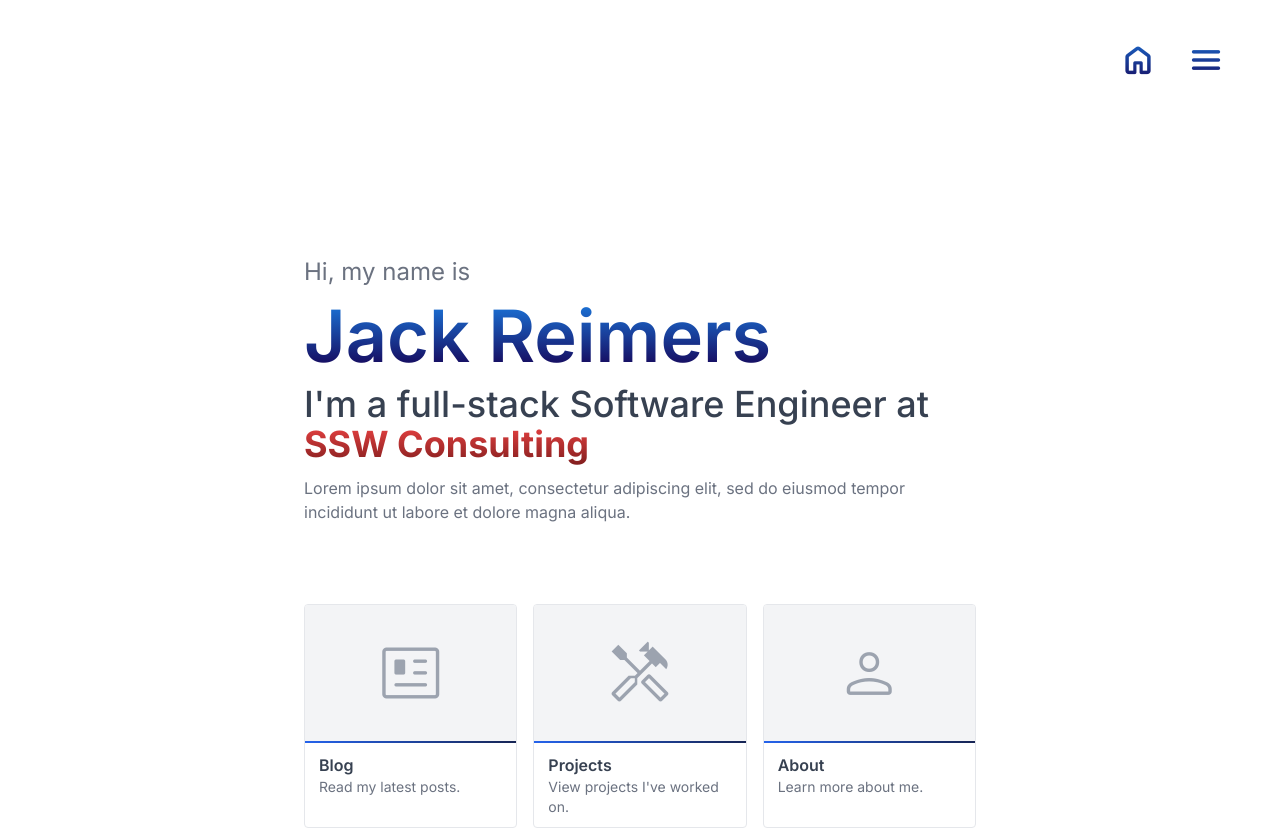
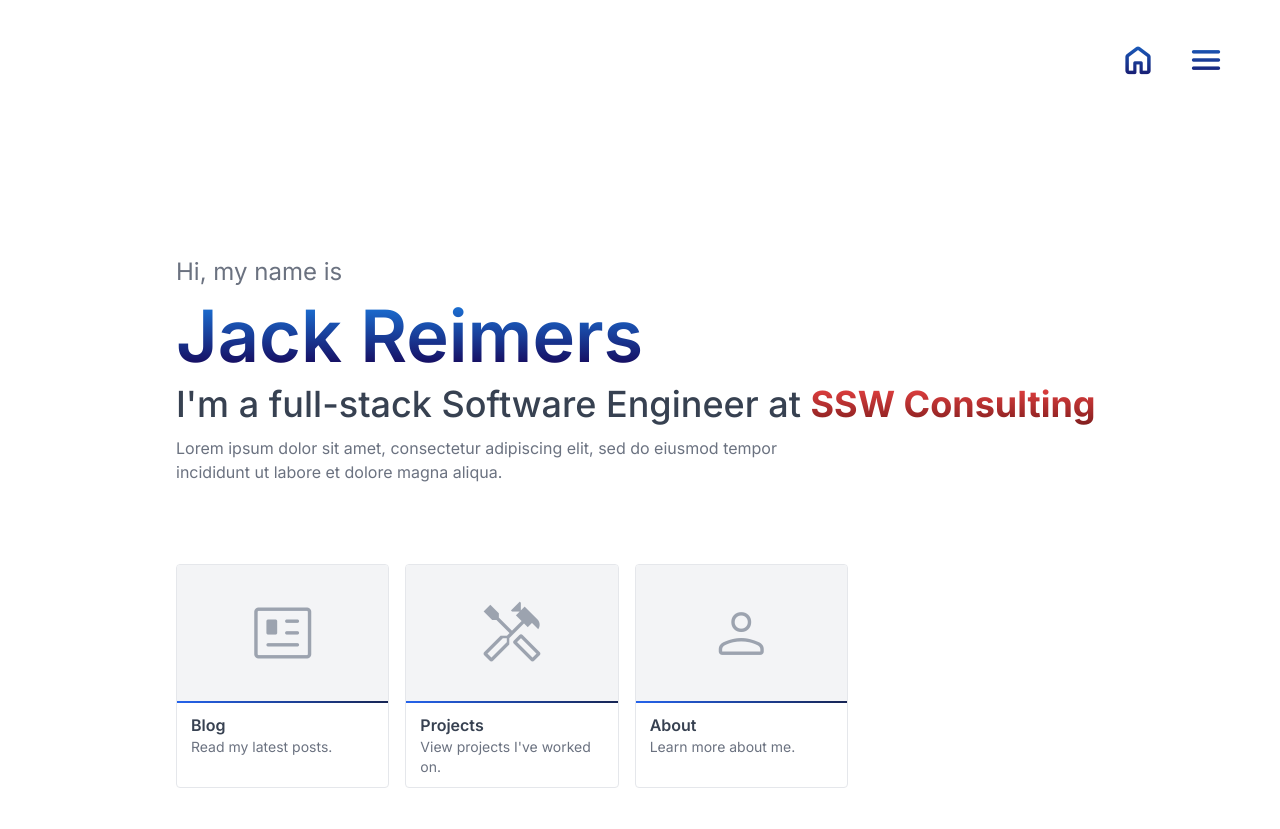
Before and after one commit to jackreimers/Blog, a SvelteKit app: page / in a window 1280 px wide. Shown: the top 829 px of the page. Built offline with nearby package versions, Linux system fonts and the light colour scheme.

Commit message:
Minor styling changes

```diff
--- a/src/app.css
+++ b/src/app.css
@@ -55,6 +55,10 @@
     @apply mb-5 leading-normal text-sm sm:text-base;
 }
 
+.markdown a {
+    @apply underline;
+}
+
 .markdown ul, .markdown ol {
     @apply mb-5;
 }
--- a/src/routes/+layout.svelte
+++ b/src/routes/+layout.svelte
@@ -10,7 +10,7 @@
 	<div class="flex min-h-full flex-col">
 		<Header />
 
-		<div class="container mx-auto max-w-3xl flex-1 px-6 md:px-12">
+		<div class="container mx-auto max-w-3xl flex-1 px-6 md:px-12 xl:max-w-5xl">
 			<slot />
 		</div>
 
```
